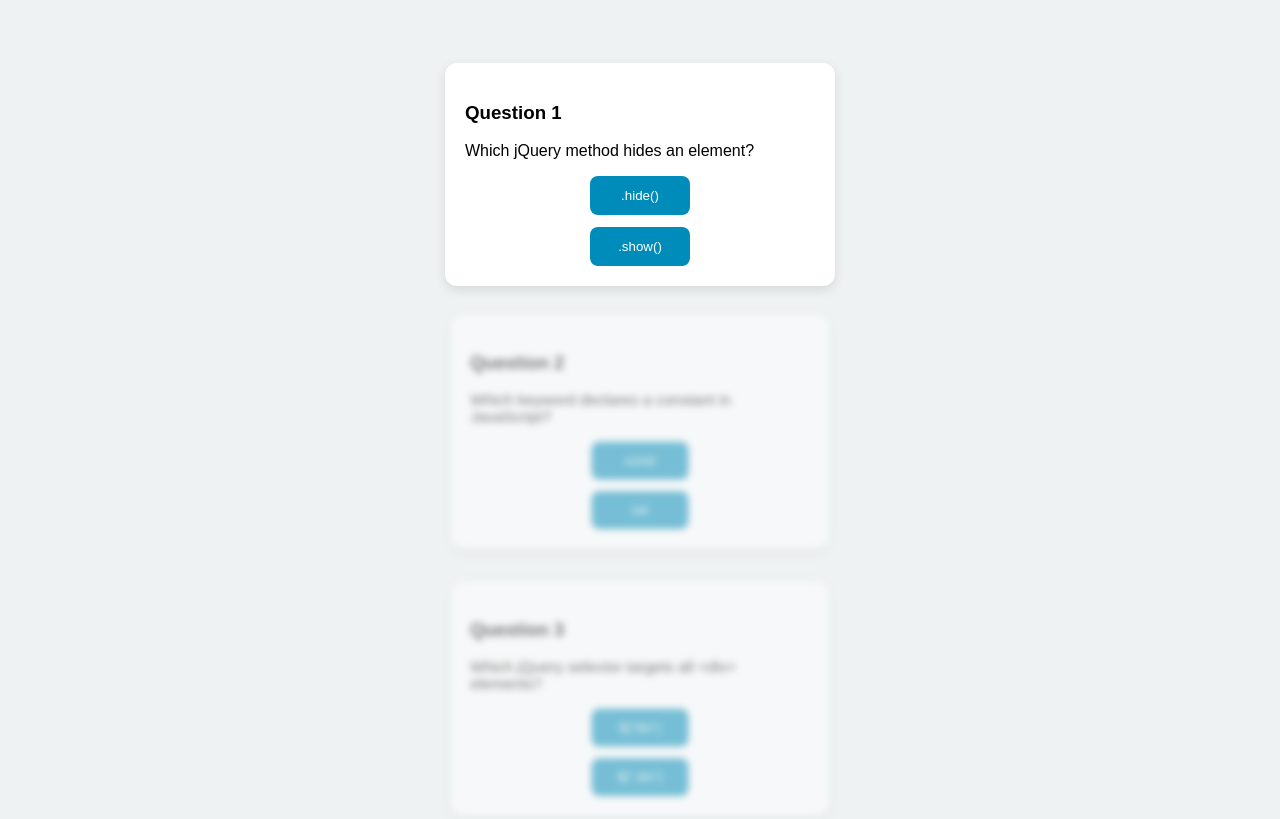
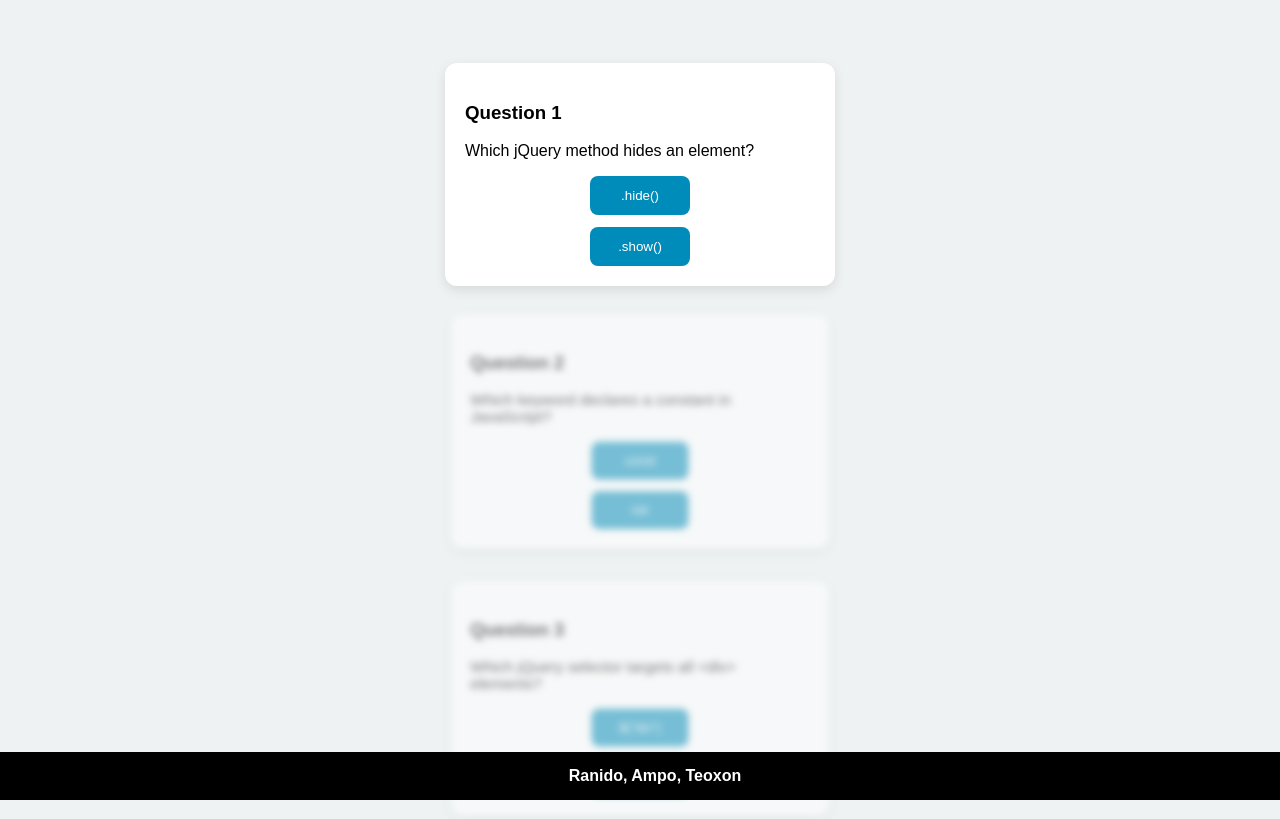
Before and after one commit to Tafjsgjjhjj/quiz, a plain HTML site: page index.html in a window 1280 px wide. Shown: the top 819 px of the page. Drawn offline with nearby package versions, Linux system fonts and the light colour scheme.

Commit message:
Update index.html

```diff
--- a/index.html
+++ b/index.html
@@ -70,6 +70,16 @@
   #resetBtn {
     background: #e74c3c;
   }
+   footer {
+  position: fixed;
+  bottom: 0;
+  left: 0;
+  width: 100%;
+  background: black;
+  color: white;
+  text-align: center;
+  padding: 15px;
+}
 </style>
 
 <script src="https://code.jquery.com/jquery-3.7.1.min.js"></script>
@@ -124,8 +134,9 @@
 <div id="score">Score: 0</div>
 <div id="finishMsg"></div>
 <button id="resetBtn">Reset Quiz</button>
+<footer><b>Ranido, Ampo, Teoxon</b></footer>
+<script>
 
-<script>
 let currentQ = 1;
 let score = 0;
 
@@ -170,4 +181,5 @@
 </script>
 
 </body>
+
 </html>
```
